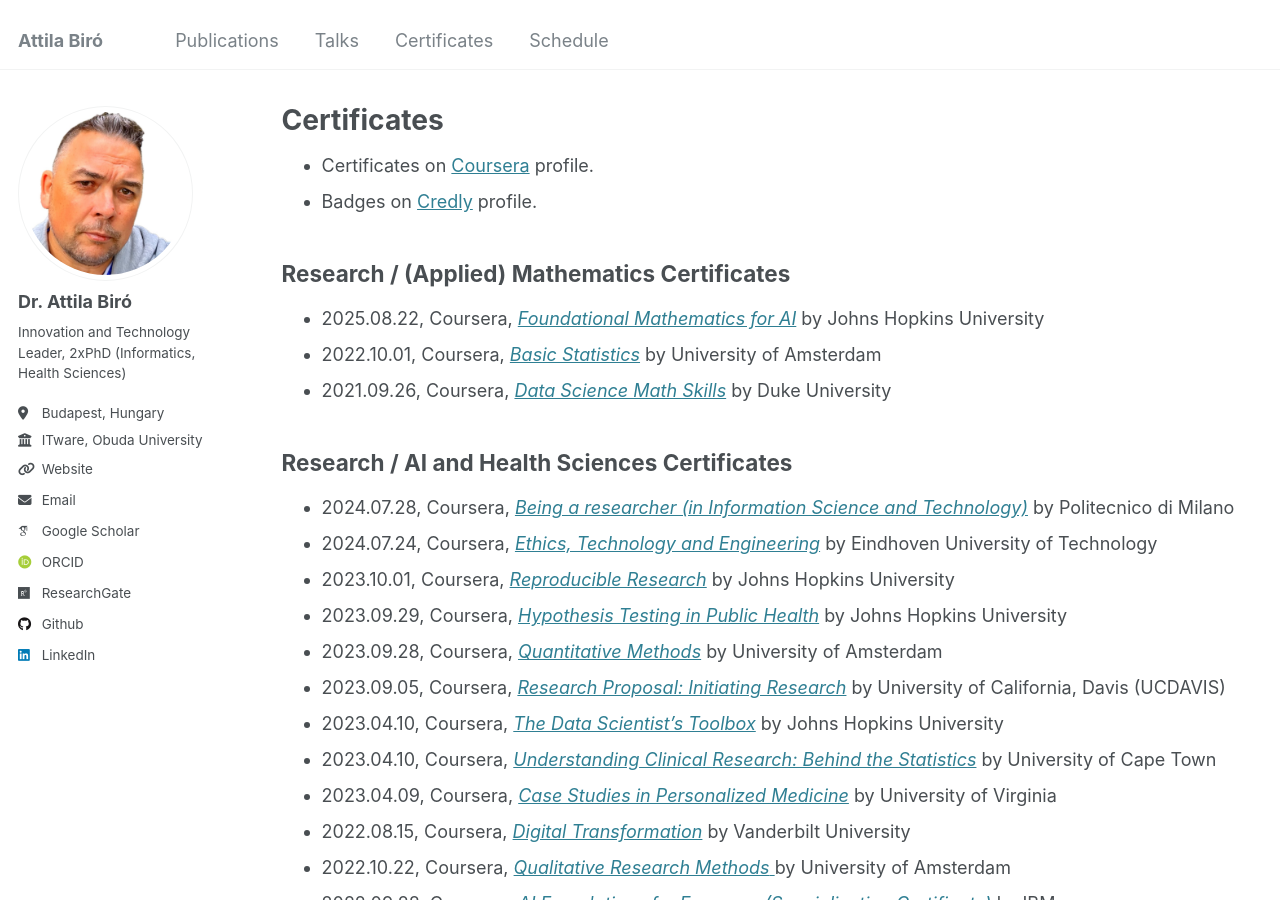
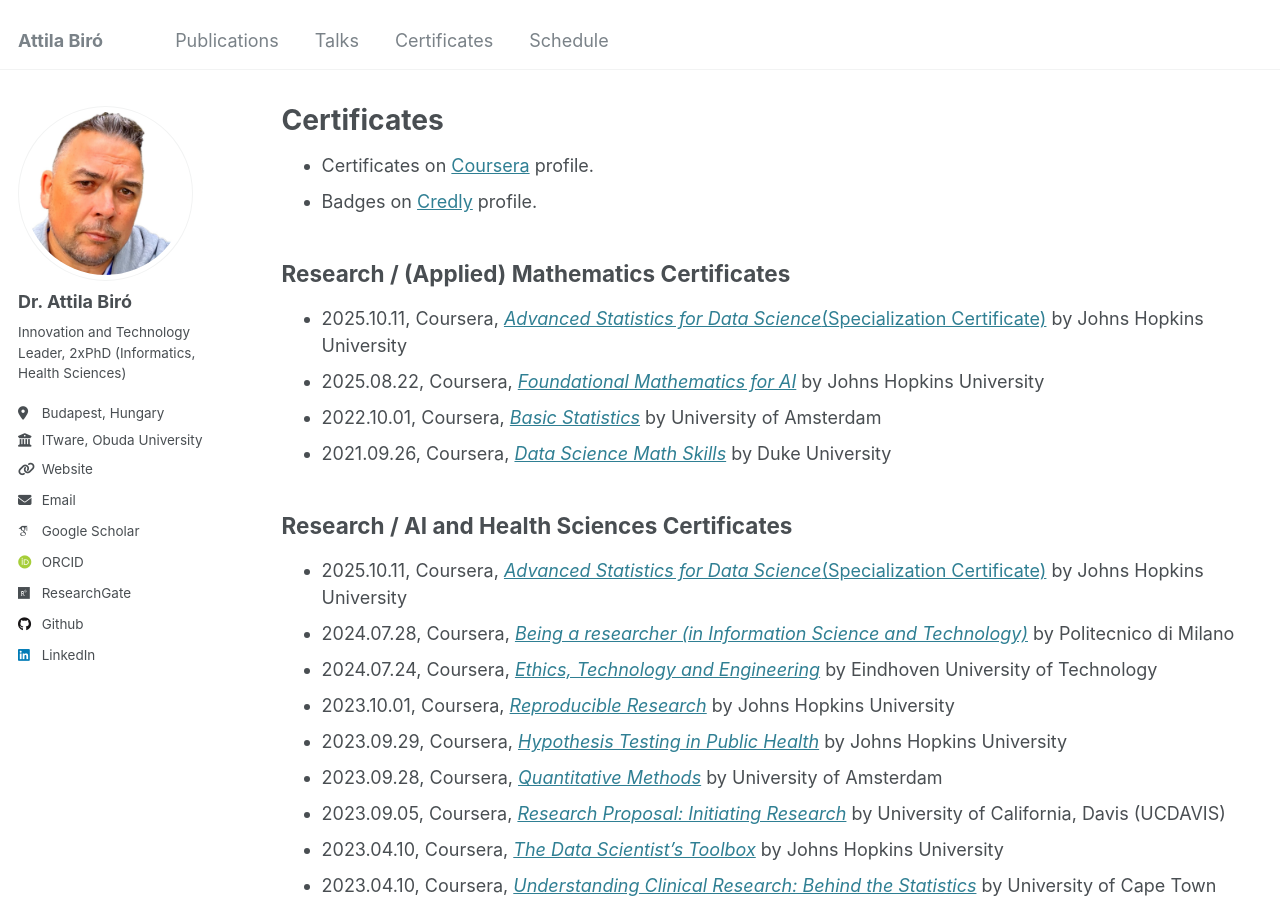
Before and after one commit to biroka/biroka.github.io, a Jekyll site: the page built from _pages/certificates.md, in a window 1280 px wide and 900 px high. Built offline with Jekyll 4.4.1, drawn with Linux system fonts in a browser that asks for light colours; some web fonts are replaced; some of the changed text lies outside the part shown.

Commit message:
Update certificates.md

```diff
--- a/_pages/certificates.md
+++ b/_pages/certificates.md
@@ -10,12 +10,14 @@ author_profile: true
 
 ##  Research / (Applied) Mathematics Certificates
 
+* 2025.10.11, Coursera, [_Advanced Statistics for Data Science_(Specialization Certificate)](https://www.coursera.org/account/accomplishments/specialization/QVHY1O680BXE) by Johns Hopkins University
 * 2025.08.22, Coursera, [_Foundational Mathematics for AI_](https://www.coursera.org/account/accomplishments/verify/51QKIZS2DUV1) by Johns Hopkins University
 * 2022.10.01, Coursera, [_Basic Statistics_](https://www.coursera.org/account/accomplishments/verify/JTHFJU6BY4EM) by University of Amsterdam
 * 2021.09.26, Coursera, [_Data Science Math Skills_](https://www.coursera.org/account/accomplishments/verify/ZHMPNUULB3ZZ) by Duke University
 
 ##  Research / AI and Health Sciences Certificates
 
+* 2025.10.11, Coursera, [_Advanced Statistics for Data Science_(Specialization Certificate)](https://www.coursera.org/account/accomplishments/specialization/QVHY1O680BXE) by Johns Hopkins University
 * 2024.07.28, Coursera, [_Being a researcher (in Information Science and Technology)_](https://www.coursera.org/account/accomplishments/verify/ZAKQGRBMEV6A) by Politecnico di Milano
 * 2024.07.24, Coursera, [_Ethics, Technology and Engineering_](https://www.coursera.org/account/accomplishments/verify/KYV5NR5ZUJYZ) by Eindhoven University of Technology
 * 2023.10.01, Coursera, [_Reproducible Research_](https://www.coursera.org/account/accomplishments/verify/TB9QEMK487JG) by Johns Hopkins University
@@ -65,10 +67,11 @@ author_profile: true
 
 ##  Specialization Certificates
 
-* 2024.08.02, Coursera, [_Cybersecurity Leadership and Management_ (Specialization Certificate)](https://www.coursera.org/account/accomplishments/specialization/V4MH8UO5ZXKG) by Infosec
-* 2022.10.28, Coursera, [_Security Analyst Fundamentals_ (Specialization Certificate)](https://www.coursera.org/account/accomplishments/specialization/7JMLVZ7LY5NV) by IBM
-* 2022.09.28, Coursera, [_AI Foundations for Everyone_ (Specialization Certificate)](https://www.coursera.org/account/accomplishments/specialization/2Q9XZ6EEUVNR) by IBM
-* 2022.08.16, Coursera, [_Leading the Modern Day Business_ (Specialization Certificate)](https://www.coursera.org/account/accomplishments/specialization/KSYHMFRAL5SZ) by University of Virginia
+* 2025.10.11, Coursera, [_Advanced Statistics for Data Science_(Specialization Certificate)](https://www.coursera.org/account/accomplishments/specialization/QVHY1O680BXE) by Johns Hopkins University
+* 2024.08.02, Coursera, [_Cybersecurity Leadership and Management_(Specialization Certificate)](https://www.coursera.org/account/accomplishments/specialization/V4MH8UO5ZXKG) by Infosec
+* 2022.10.28, Coursera, [_Security Analyst Fundamentals_(Specialization Certificate)](https://www.coursera.org/account/accomplishments/specialization/7JMLVZ7LY5NV) by IBM
+* 2022.09.28, Coursera, [_AI Foundations for Everyone_(Specialization Certificate)](https://www.coursera.org/account/accomplishments/specialization/2Q9XZ6EEUVNR) by IBM
+* 2022.08.16, Coursera, [_Leading the Modern Day Business_(Specialization Certificate)](https://www.coursera.org/account/accomplishments/specialization/KSYHMFRAL5SZ) by University of Virginia
 
 ##  Language Certificates
 
```
